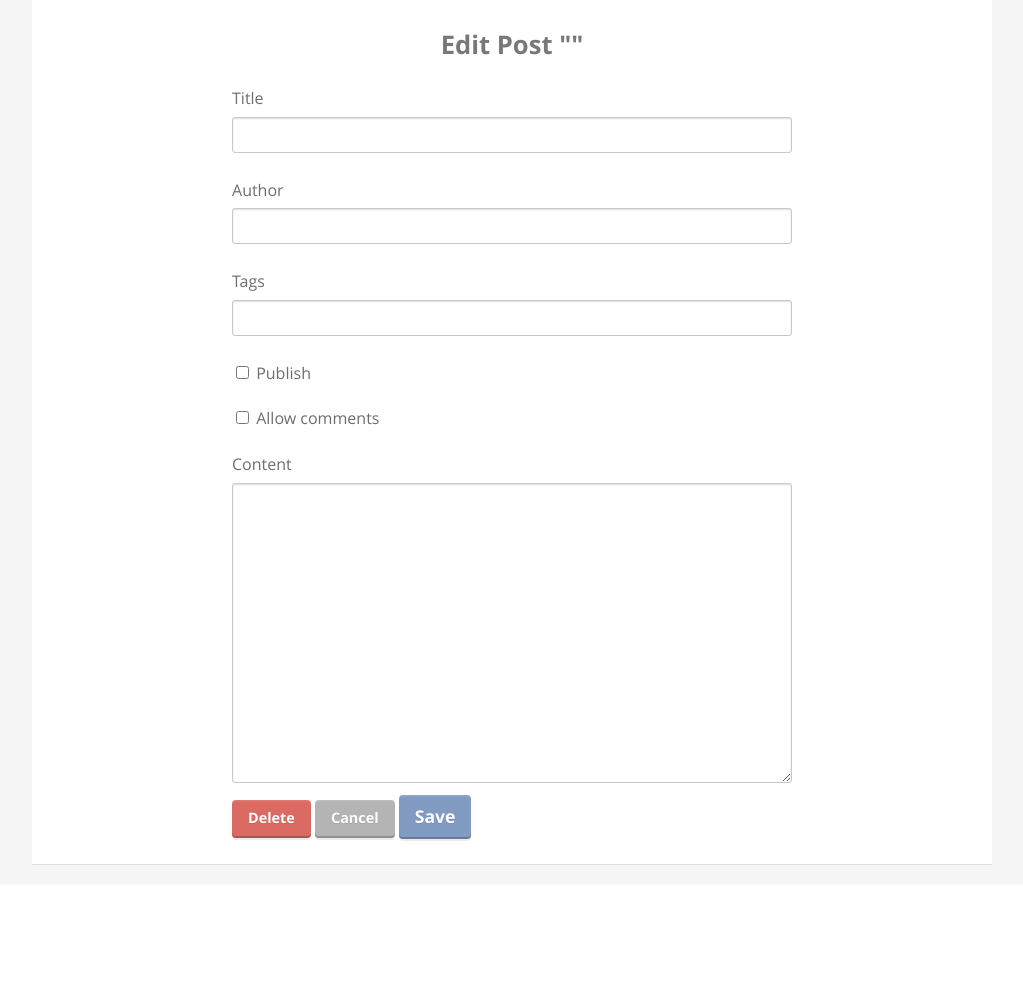
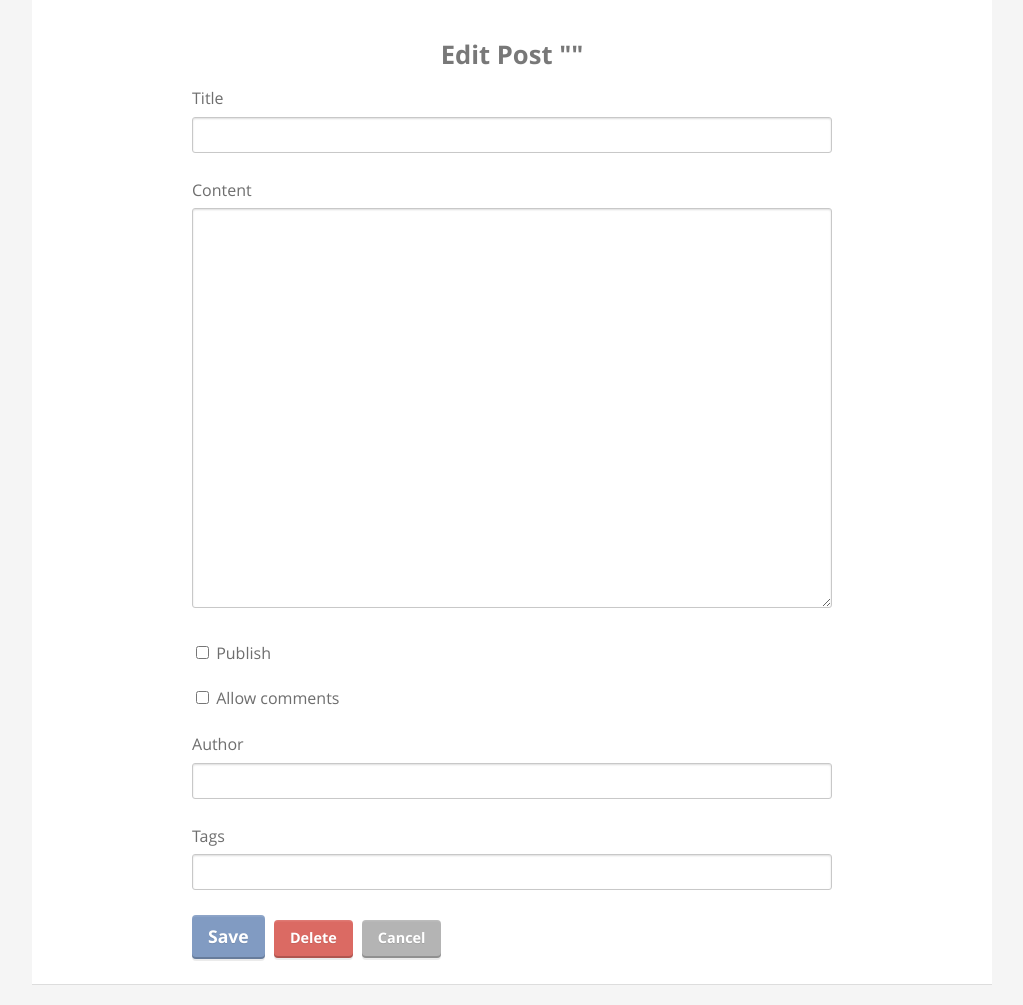
Before and after one commit to faustinoaq/gestor, a Python web app: template templates/postedit.html in a window 1280 px wide. Shown: the part 62-1067 px from the top of the page, without its empty margins (128-1151 px from the left). Before the commit the page ends 927 px from the top, so only its background shows below. Run offline with Jinja, Linux system fonts and the light colour scheme; the template is opened without the code that fills it, so the values that code supplies are empty.

Commit message:
Small changes in the HTML and CSS structure [ci skip]

```diff
--- a/static/css/base.css
+++ b/static/css/base.css
@@ -21,7 +21,7 @@
 a{color:#969696;text-decoration:none;}
 a:hover{color:#4b4b4b;text-decoration:underline}
 h1,h2,h3,h4{margin:0}
-.page-title{text-align:center;color:#787878;font-size:1.6em}
+.page-title{text-align:center;color:#787878;font-size:1.6em;margin:10px 0}
 .post-title,h2 a{text-align:center;color:#a0a0a0;padding:5px 0}
 h2 a{background:#fefefe;display:block}
 h2 a:hover{background:#f4f4f4;color:#b8b8b8;text-decoration:none}
@@ -29,9 +29,9 @@
 textarea,input[type="email"],input[type="password"],input[type="text"],input[type="search"]{border:1px solid #c8c8c8;-webkit-border-radius:3px;border-radius:3px;-webkit-box-shadow:0 1px 2px #ddd inset;box-shadow:0 1px 2px #ddd inset;-moz-box-sizing:border-box;-webkit-box-sizing:border-box;box-sizing:border-box;font-family:"Open Sans",sans-serif;font-size:1em;font-weight:400;margin:5px 0;outline:0;padding:6px;width:100%;}
 textarea:focus,input[type="email"]:focus,input[type="password"]:focus,input[type="text"]:focus,input[type="search"]:focus{border:1px solid #878787}
 input[type="search"]{border:1px solid #9e9e9e}
-textarea{min-height:300px}
+textarea{min-height:400px;font-family:"Courier New",monospace;font-size:17px;line-height:1.7}
 input.button,button.button{height:36px;padding:0 16px}
-button,.button,a.button{text-align:center;background:#819bc2;border:none;-webkit-border-radius:4px;border-radius:4px;-webkit-box-shadow:inset 0 .1em 0 rgba(255,255,255,0.1),inset 0 -2px 0 rgba(0,0,0,0.2),0 2px 0 rgba(0,0,0,0.08);box-shadow:inset 0 .1em 0 rgba(255,255,255,0.1),inset 0 -2px 0 rgba(0,0,0,0.2),0 2px 0 rgba(0,0,0,0.08);color:#fff;cursor:pointer;display:inline-block;font-family:"Open Sans",sans-serif;font-size:1.1em;font-weight:bold;line-height:1.8em;margin:0;outline:0;padding:6px 16px;text-decoration:none;text-shadow:rgba(0,0,0,0.09) 0 1px 0;}
+button,.button,a.button{text-align:center;background:#819bc2;border:none;-webkit-border-radius:4px;border-radius:4px;-webkit-box-shadow:inset 0 .1em 0 rgba(255,255,255,0.1),inset 0 -2px 0 rgba(0,0,0,0.2),0 2px 0 rgba(0,0,0,0.08);box-shadow:inset 0 .1em 0 rgba(255,255,255,0.1),inset 0 -2px 0 rgba(0,0,0,0.2),0 2px 0 rgba(0,0,0,0.08);color:#fff;cursor:pointer;display:inline-block;font-family:"Open Sans",sans-serif;font-size:1.1em;font-weight:bold;line-height:1.8em;margin:0 5px 0 0;outline:0;padding:6px 16px;text-decoration:none;text-shadow:rgba(0,0,0,0.09) 0 1px 0;}
 button:hover,.button:hover,a.button:hover,button:focus,.button:focus,a.button:focus{background:#7692bd}
 button:active,.button:active,a.button:active{background:#5578ad;-webkit-box-shadow:inset 0 2.5px 0 rgba(255,255,255,0.1),inset 0 1px 0 rgba(0,0,0,0.2),0 2px 0 rgba(0,0,0,0.075);box-shadow:inset 0 2.5px 0 rgba(255,255,255,0.1),inset 0 1px 0 rgba(0,0,0,0.2),0 2px 0 rgba(0,0,0,0.075)}
 button.anchor,.button.anchor,a.button.anchor{width:100%}
@@ -44,7 +44,8 @@
 .next,.prev{width:0;height:0;border-top:6px solid transparent;border-bottom:6px solid transparent;display:inline-block;vertical-align:middle}
 .next{border-left:10px solid #fff;margin:6px 0 8px 8px}
 .prev{border-right:10px solid #fff;margin:6px 8px 8px 0}
-.posts,.pagination{display:block;margin:0 auto;max-width:640px}
+.posts,.pagination{display:block;margin:0 auto;max-width:640px;}
+.posts .post:first-child,.pagination .post:first-child{border-top:1px solid #e9e9e9}
 .pager{-moz-box-sizing:border-box;-webkit-box-sizing:border-box;box-sizing:border-box;display:inline-block;width:59%}
 .page-count{-moz-box-sizing:border-box;-webkit-box-sizing:border-box;box-sizing:border-box;display:inline-block;width:39%;text-align:right;color:#d1d1d1;font-size:.9em}
 .info{margin:10px}
@@ -61,22 +62,22 @@
 .tag-title a:hover{text-decoration:none}
 .search{margin:5px}
 .login{display:block;margin:0 auto;max-width:240px}
-.post{text-align:center;display:block;margin:0 auto;max-width:640px;border-bottom:1px solid #e9e9e9;padding:15px 0;}
-.post:first-child{border-top:1px solid #e9e9e9}
+.post{text-align:center;display:block;margin:0 auto;max-width:640px;border-bottom:1px solid #e9e9e9;padding:15px 0}
 article{text-align:justify}
 .comments,.comment-form{display:block;margin:0 auto;max-width:640px;padding:20px 0}
 .form-tag{text-align:center;display:block;margin:0 auto;max-width:320px;padding:10px}
 .comment{background:#f8f8f8;-webkit-border-radius:5px;border-radius:5px;border:1px solid #d3d3d3;margin:10px auto;padding:10px}
+article p{margin:0 0 20px 0;font-size:17px;line-height:1.8}
 p{margin:5px 0}
 .comment-name{font-size:1em}
 .comment-date{font-size:.9em;color:#a3a3a3}
 .comment-info{-moz-box-sizing:border-box;-webkit-box-sizing:border-box;box-sizing:border-box;display:inline-block;width:59%;vertical-align:top}
 .rounded{-webkit-border-radius:5px;border-radius:5px}
-.content{text-align:left;display:block;margin:0 auto;max-width:480px}
+.content{text-align:justify;display:block;margin:0 auto;max-width:640px}
 .box{text-align:center;-webkit-border-radius:5px;border-radius:5px;-moz-box-sizing:border-box;-webkit-box-sizing:border-box;box-sizing:border-box;display:inline-block;font-size:.8em;margin:5px 0;padding:9px;width:100%;}
 .box.error{background:#f4d2d0;border:1px solid #e69792;color:#db6a63}
-.post-form{display:block;margin:0 auto;max-width:560px;}
-.post-form div{margin-top:20px}
+.post-form{display:block;margin:0 auto;max-width:640px;}
+.post-form div{margin-bottom:20px}
 .close{cursor:pointer;padding-left:8px}
 @media screen and (min-width: 600px){.comment-fields{-moz-box-sizing:border-box;-webkit-box-sizing:border-box;box-sizing:border-box;display:inline-block;width:49%}
 }@media screen and (max-width:450px){.tag{display:block;width:100%}
--- a/static/css/base.styl
+++ b/static/css/base.styl
@@ -164,6 +164,7 @@
     center()
     color PAGETITLE
     font-size 1.6em
+    margin 10px 0
 
 .post-title
 h2 a
@@ -209,7 +210,10 @@
     border 1px solid darken(NAVBACKGROUND, 30%)
 
 textarea
-    min-height 300px
+    min-height 400px
+    font-family "Courier New", monospace
+    font-size 17px
+    line-height 1.7
 
 input.button
 button.button
@@ -231,7 +235,7 @@
     font-size 1.1em
     font-weight bold
     line-height 1.8em
-    margin 0px
+    margin 0 5px 0 0
     outline 0
     padding 6px 16px
     text-decoration none
@@ -282,6 +286,8 @@
 .posts
 .pagination
     column(8)
+    .post:first-child
+        border-top 1px solid #E9E9E9
 
 .pager
     block(6)
@@ -353,8 +359,6 @@
     column(8)
     border-bottom 1px solid #E9E9E9
     padding 15px 0
-    &:first-child
-        border-top 1px solid #E9E9E9
 
 article
     text-align justify
@@ -376,6 +380,11 @@
     margin 10px auto
     padding 10px
 
+article p
+    margin 0 0 20px 0
+    font-size 17px
+    line-height 1.8
+
 p
     margin 5px 0
 
@@ -394,8 +403,8 @@
     border-radius 5px
 
 .content
-    text-align left
-    column(6)
+    text-align justify
+    column(8)
 
 .box
     center()
@@ -412,9 +421,9 @@
         color DANGERCOLOR
 
 .post-form
-    column(7)
+    column(8)
     div
-        margin-top 20px
+        margin-bottom 20px
 
 .close
     cursor pointer
--- a/templates/postedit.html
+++ b/templates/postedit.html
@@ -10,12 +10,8 @@
         <input type="text" name="title" value="{{ post.title }}" id="title" required>
     </div>
     <div>
-        <label for="autor">{{ _("Author") }}</label>
-        <input type="text" name="autor" value="{{ post.autor }}" id="autor" required>
-    </div>
-    <div>
-        <label for="tag">{{ _("Tags") }}</label>
-        <input type="text" name="tags" value="{{ names(post.tags) }}" id="tag" required>
+        <label for="content">{{ _("Content") }}</label>
+        <textarea name="content" id="content" required>{{ post.content }}</textarea>
     </div>
     <div>
         <input type="checkbox" name="published" value="checked" id="p" {{ post.published }}>
@@ -26,11 +22,15 @@
         <label for="c">{{ _("Allow comments") }}</label>
     </div>
     <div>
-        <label for="content">{{ _("Content") }}</label>
-        <textarea name="content" id="content" required>{{ post.content }}</textarea>
+        <label for="autor">{{ _("Author") }}</label>
+        <input type="text" name="autor" value="{{ post.autor }}" id="autor" required>
     </div>
+    <div>
+        <label for="tag">{{ _("Tags") }}</label>
+        <input type="text" name="tags" value="{{ names(post.tags) }}" id="tag" required>
+    </div>
+    <button type="submit">{{ _("Save") }}</button>
     <a href="/post/{{ post.id }}/delete" class="button danger delete">{{ _("Delete") }}</a>
     <a href="#" class="button cancel">{{ _("Cancel") }}</a>
-    <button type="submit">{{ _("Save") }}</button>
 </form>
 {% endblock %}
```
Also changed, not shown: templates/postnew.html (+9 -9 lines), i18n/en_US/LC_MESSAGES/messages.po, i18n/es_ES/LC_MESSAGES/messages.po.
